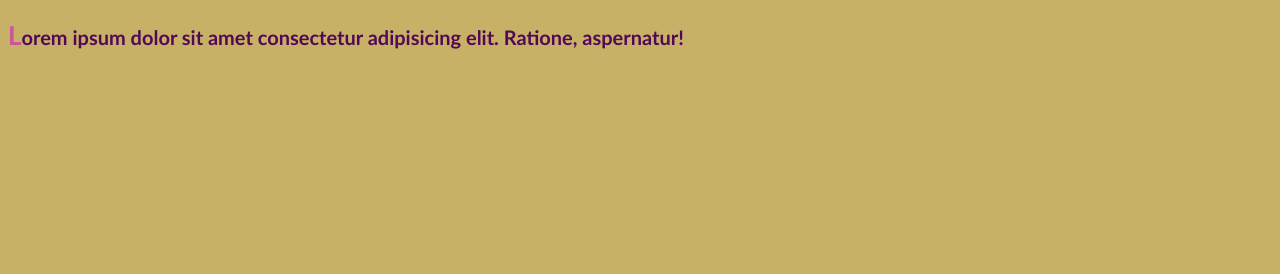
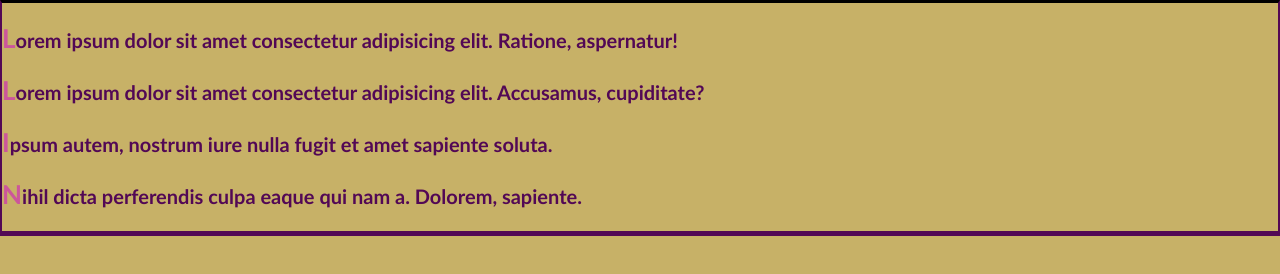
Before and after one commit to Victor-Mal/practice, a plain HTML site: page index.html in a window 1280 px wide. Drawn offline with Linux system fonts and the light colour scheme.

Commit message:
Add border

```diff
--- a/assets/css/style.css
+++ b/assets/css/style.css
@@ -5,6 +5,14 @@ body {
     background-color: rgb(199, 177, 103);
     line-height: 30px;
     font-weight: bolder;
+
+
+    margin: 0;
+    padding: 0;
+    border: solid rgb(82, 8, 85) 2px;
+    border-top: solid black;
+    border-bottom: solid 5px;
+
 }
 p::first-letter {
     font-size: 26px;
--- a/index.html
+++ b/index.html
@@ -13,6 +13,16 @@
         Lorem ipsum dolor sit amet consectetur adipisicing elit. Ratione,
         aspernatur!
       </p>
+      <p>
+        Lorem ipsum dolor sit amet consectetur adipisicing elit. Accusamus,
+        cupiditate?
+      </p>
+      <p>
+        Ipsum autem, nostrum iure nulla fugit et amet sapiente soluta.
+      </p>
+      <p>
+        Nihil dicta perferendis culpa eaque qui nam a. Dolorem, sapiente.
+      </p>
     </div>
   </body>
 </html>
```
